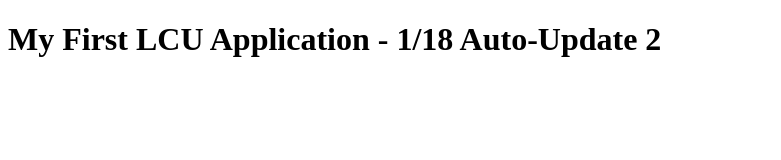
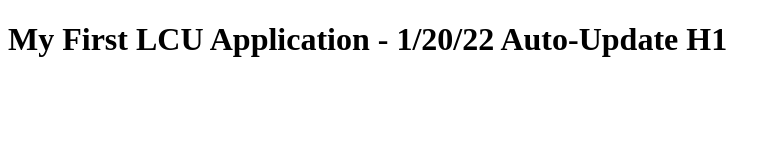
Before and after one commit to mpjbusiness/my-second-project-public-web-2, a website: page index.html in a window 1280 px wide. Shown: the whole page, without its empty margins (0-781 px from the left). Drawn offline with Linux system fonts and the light colour scheme.

Commit message:
Auto Update Test

```diff
--- a/index.html
+++ b/index.html
@@ -7,6 +7,6 @@
     <meta name="viewport" content="width=device-width, initial-scale=1" />
   </head>
   <body>
-    <h1>My First LCU Application - 1/18 Auto-Update 2</h1>
+    <h1>My First LCU Application - 1/20/22 Auto-Update H1</h1>
   </body>
 </html>
```
